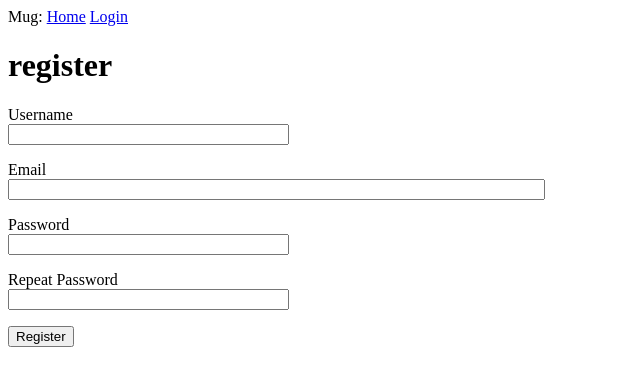
After one commit to gokulgopan/project-mug, a Flask app: page /register in a window 1280 px wide. The commit adds this page. Shown: the top 386 px of the page, without its empty margins (0-640 px from the left). Run offline with Flask 2, Linux system fonts and the light colour scheme.

Commit message:
successfully added registration form

```diff
--- a/app/forms.py
+++ b/app/forms.py
@@ -1,9 +1,28 @@
 from flask_wtf import FlaskForm
 from wtforms import StringField, BooleanField, PasswordField, SubmitField
-from wtforms.validators import DataRequired
+from wtforms.validators import DataRequired, ValidationError, Email, EqualTo
+from app.models import User
 
 class LoginForm(FlaskForm):
     username = StringField('Username', validators=[DataRequired()])
     password = PasswordField('Password', validators=[DataRequired()])
     remember_me = BooleanField('Remember Me')
     submit = SubmitField('Sign In')
+
+class RegistrationForm(FlaskForm):
+    username = StringField('Username', validators=[DataRequired()])
+    email = StringField('Email', validators=[DataRequired(), Email()])
+    password = PasswordField('Password', validators=[DataRequired()])
+    password2 = PasswordField(
+        'Repeat Password', validators=[DataRequired(), EqualTo('password')])
+    submit = SubmitField('Register')
+
+    def validate_username(self, username):
+        user = User.query.filter_by(username=username.data).first()
+        if user is not None:
+            raise ValidationError('Please use a different username.')
+
+    def validate_email(self, email):
+        user = User.query.filter_by(email=email.data).first()
+        if user is not None:
+            raise ValidationError('Please use a different email address.')
--- a/app/routes.py
+++ b/app/routes.py
@@ -1,16 +1,15 @@
 from flask import render_template, flash, redirect, url_for, request
-from app import app
-from app.forms import LoginForm
+from app import app, db
+from app.forms import LoginForm, RegistrationForm
 from flask_login import current_user, login_user, logout_user, login_required
-from app.models import User
+from app.models import User, Post
 from werkzeug.urls import url_parse
 
 @app.route('/')
 @app.route('/index')
 @login_required
 def index():
-    user = {'username':'gokul'}
-    return render_template('index.html', title='Home', user=user)
+    return render_template('index.html', title='Home')
 
 @app.route('/login', methods=['GET', 'POST'])
 def login():
@@ -34,3 +33,17 @@ def logout():
     logout_user()
     flash('You are logged out')
     return redirect(url_for('index'))
+
+@app.route('/register', methods=['GET', 'POST'])
+def register():
+    if current_user.is_authenticated:
+        return redirect(url_for('index'))
+    form = RegistrationForm()
+    if form.validate_on_submit():
+        user = User(username=form.username.data, email=form.email.data)
+        user.set_password(form.password.data)
+        db.session.add(user)
+        db.session.commit()
+        flash('Congratulations, you are now a registered user!')
+        return redirect(url_for('login'))
+    return render_template('register.html', title='Register', form=form)
--- a/app/templates/login.html
+++ b/app/templates/login.html
@@ -32,4 +32,9 @@
     </p>
 </form>
 
+
+<br>
+<p>New User? <a href="{{ url_for('register') }}">Click to Register!</a></p>
+
+
 {% endblock %}
--- /dev/null
+++ b/app/templates/register.html
@@ -0,0 +1,41 @@
+{% extends "base.html" %}
+
+{% block content %}
+<h1>
+    register
+</h1>
+<form action="" method="post">
+    {{ form.hidden_tag() }}
+    <p>
+        {{ form.username.label }} <br>
+        {{ form.username(size=32) }} <br>
+        {% for error in form.username.errors %}
+        <span style="color: red;">[{{ error }}]</span>
+        {% endfor %}
+    </p>
+    <p>
+        {{ form.email.label }} <br>
+        {{ form.email(size=64) }} <br>
+        {% for error in form.email.errors%}
+        <span style="color: red;">[{{ error }}]</span>
+        {% endfor %}
+    </p>
+    <p>
+        {{ form.password.label }} <br>
+        {{ form.password(size=32) }} <br>
+        {% for error in form.password.errors%}
+        <span style="color: red;">[{{ error }}]</span>
+        {% endfor %}
+    </p>
+    <p>
+        {{ form.password2.label }} <br>
+        {{ form.password2(size=32) }} <br>
+        {% for error in form.password2.errors%}
+        <span style="color: red;">[{{ error }}]</span>
+        {% endfor %}
+    </p>
+    <p>
+        {{ form.submit() }}
+    </p>
+</form>
+{% endblock %}
```
Also changed, not shown: app/templates/index.html (+10 -1 lines).
